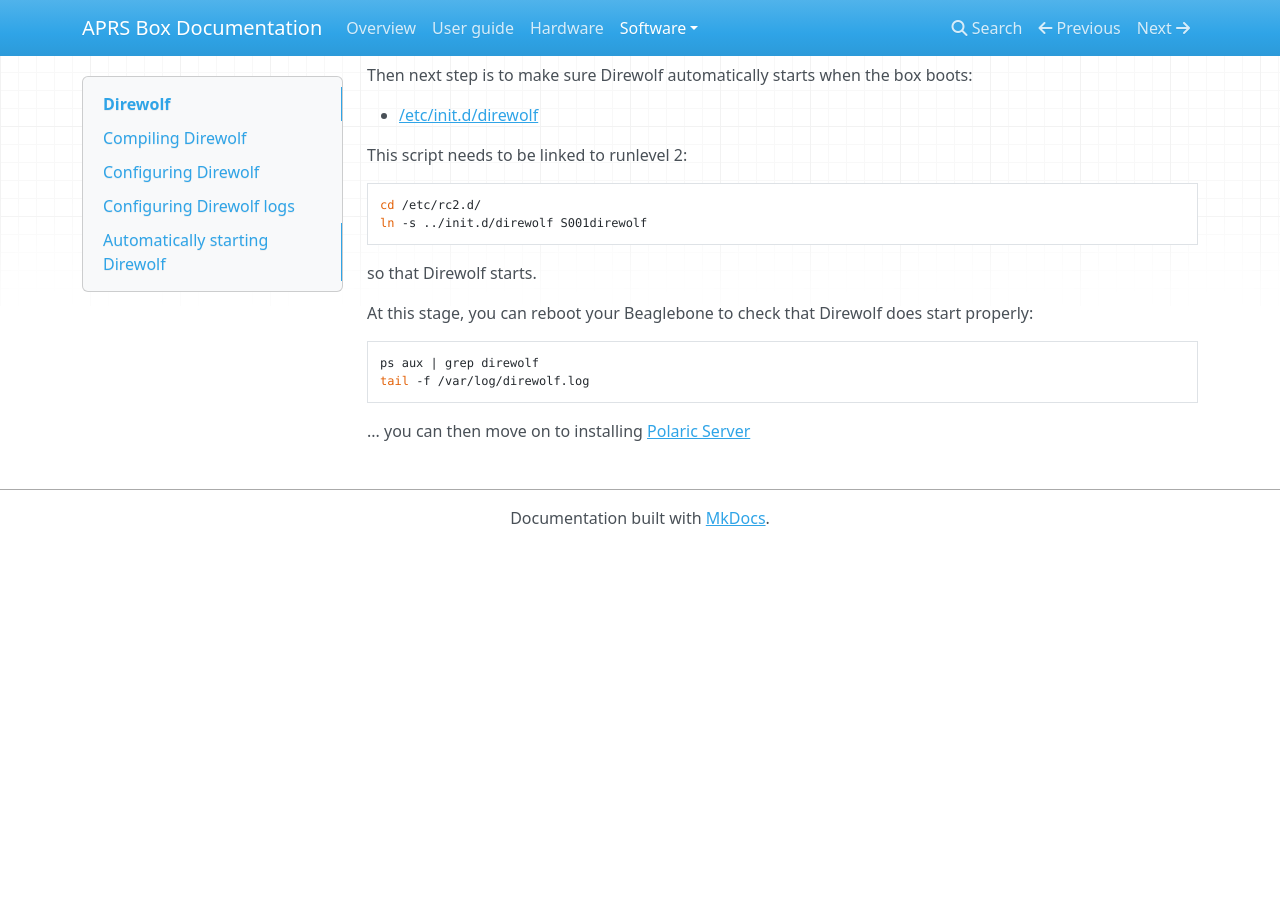
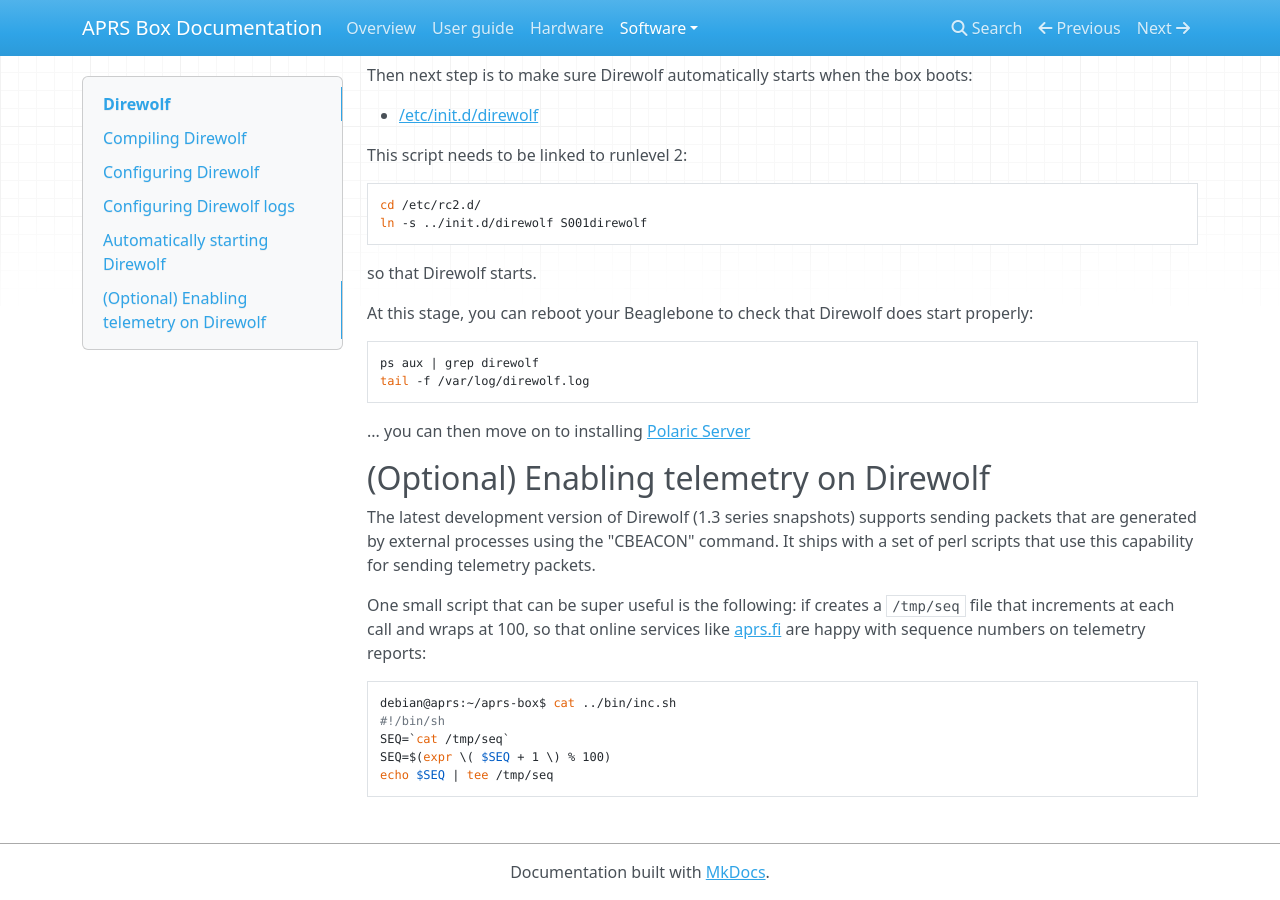
Before and after one commit to elafargue/aprs-box, an MkDocs documentation site: the page built from docs/direwolf.md, in a window 1280 px wide and 900 px high, scrolled down 935 px. Built offline with MkDocs 1.6.1, drawn with Linux system fonts in a browser that asks for light colours; nearby versions of some CDN libraries; old or Windows-style settings are respelled for this version of MkDocs; before the commit the page ends 1481 px from its top, so only the background shows below that.

Commit message:
Add a couple of utility scripts. Add an example of Direwolf telemetry. Document a couple of things on Direwolf telemetry.

````diff
--- a/docs/direwolf.md
+++ b/docs/direwolf.md
@@ -57,3 +57,17 @@ tail -f /var/log/direwolf.log
 ```
 
 ... you can then move on to installing [Polaric Server](polaric.md)
+
+## (Optional) Enabling telemetry on Direwolf
+
+The latest development version of Direwolf (1.3 series snapshots) supports sending packets that are generated by external processes using the "CBEACON" command. It ships with a set of perl scripts that use this capability for sending telemetry packets.
+
+One small script that can be super useful is the following: if creates a ```/tmp/seq``` file that increments at each call and wraps at 100, so that online services like [aprs.fi](http://aprs.fi/) are happy with sequence numbers on telemetry reports:
+
+```
+debian@aprs:~/aprs-box$ cat ../bin/inc.sh
+#!/bin/sh
+SEQ=`cat /tmp/seq`
+SEQ=$(expr \( $SEQ + 1 \) % 100)
+echo $SEQ | tee /tmp/seq
+```
````
Also changed, not shown: 4 other files.
